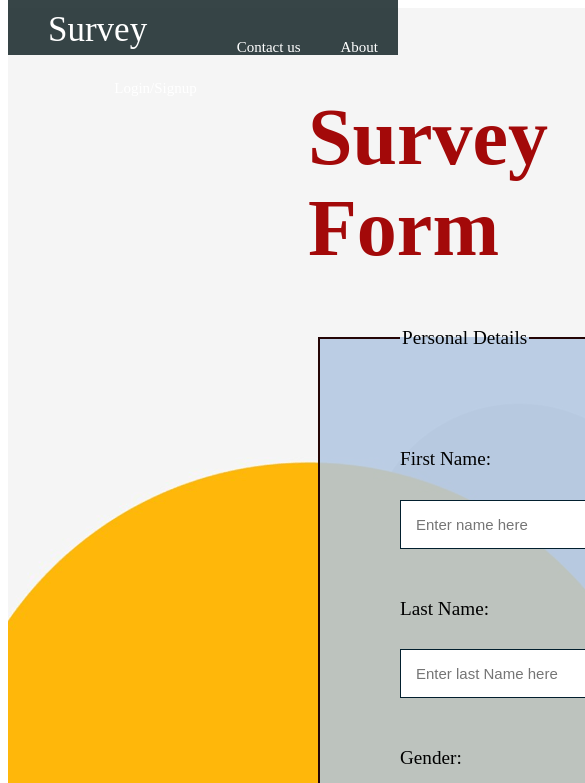
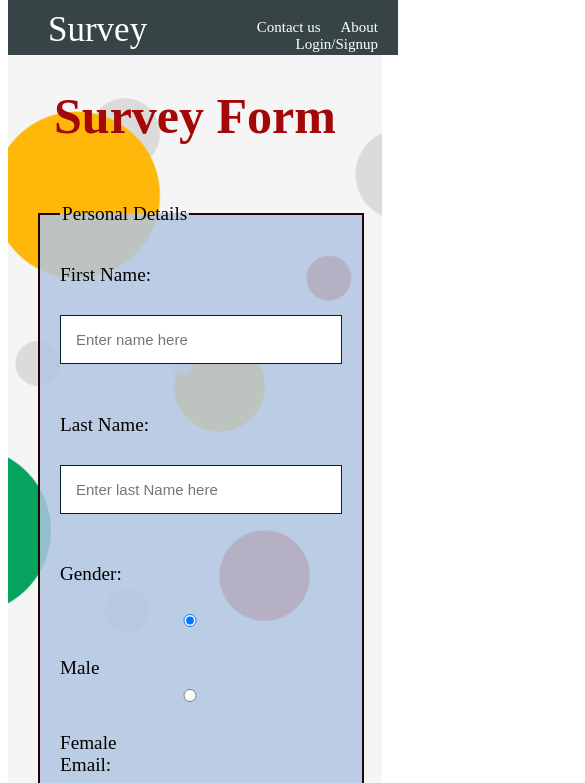
Before and after one commit to siddhant2u/survey_form, a plain HTML site: page index.html in a window 390 px wide. Shown: the top 783 px of the page, 585 px wide, since content can reach past the window. Drawn offline with Linux system fonts and the light colour scheme.

Commit message:
Update stylesheet.css

```diff
--- a/stylesheet.css
+++ b/stylesheet.css
@@ -35,10 +35,7 @@ li {
     color:white;
     text-align:center;
     float:right;
-    padding-left:20px;
     padding-right:20px;
-    padding-top:20px;
-    padding-bottom:20px;
     font-size: 15px;
   }
 
@@ -150,3 +147,22 @@ footer{
 .footer-list li{
     padding-bottom:10px;
   }
+
+  @media screen and (max-width: 500px) {
+    main {
+      background-size: 250%;
+      padding:20px;
+    }
+
+  .heading h1{
+      font-size:50px;
+      padding:25px;
+      }
+
+  fieldset {
+      border:2px solid rgb(36, 5, 5);
+      margin: 10px;
+      padding:20px;
+      background-color: rgba(176, 198, 226, 0.836);
+      }
+  }
```
